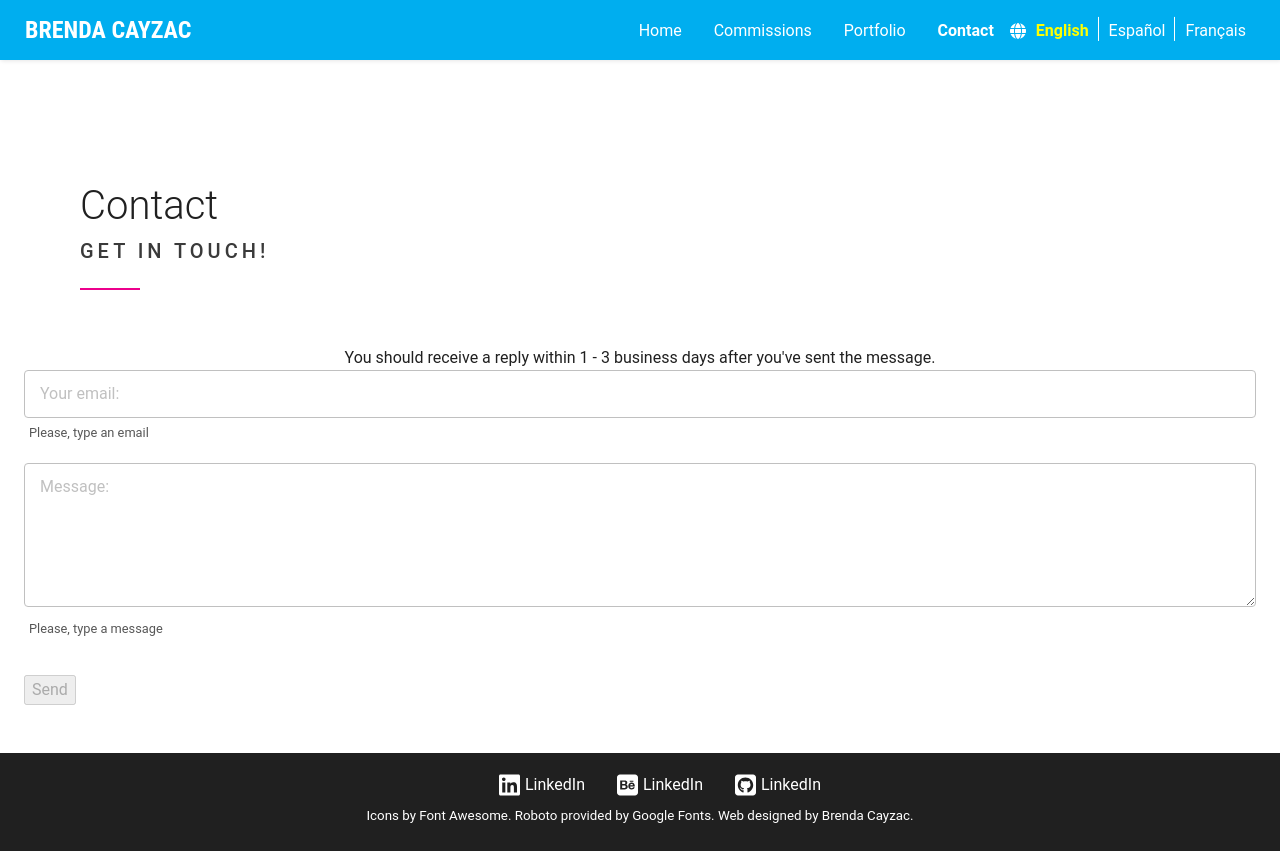
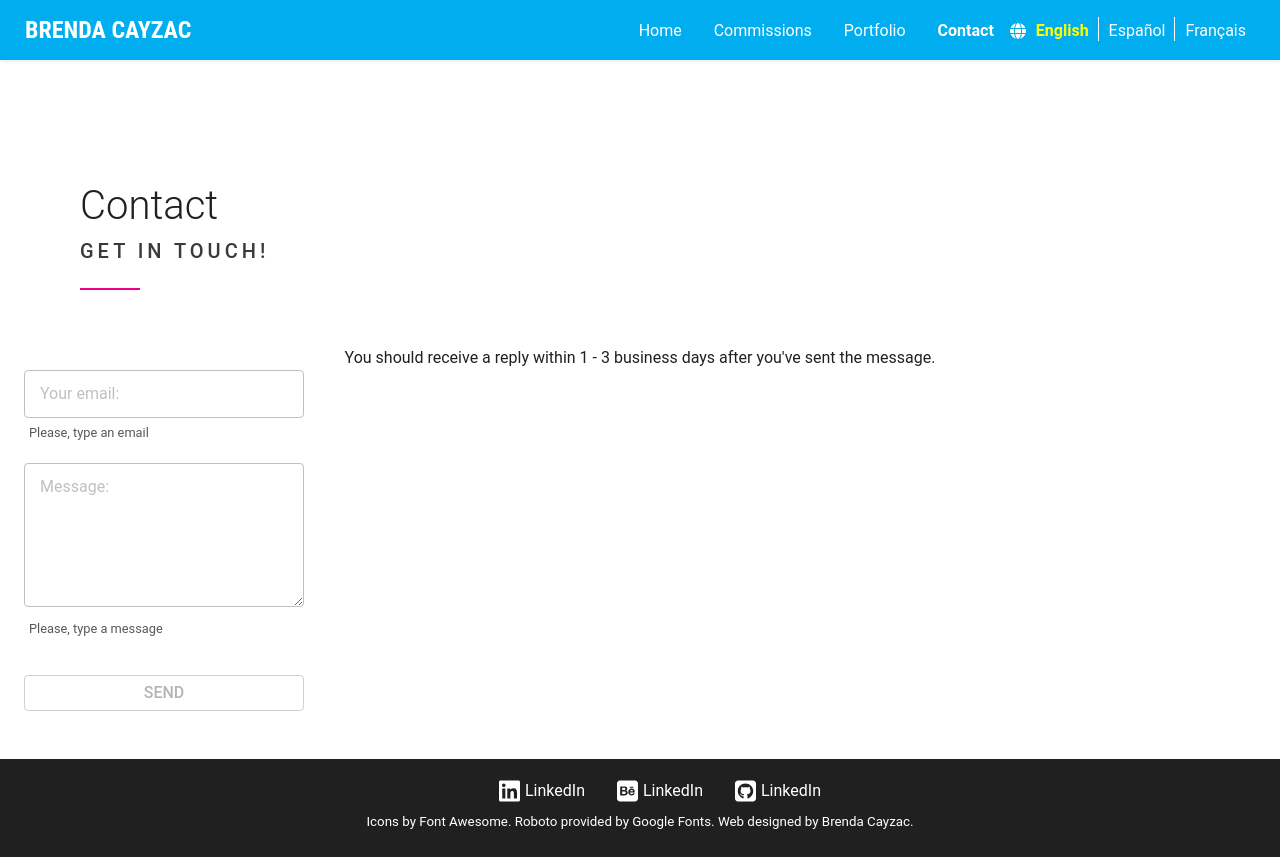
Before and after one commit to BrendaCayzac/vue-commissions-site, a Vue app: page /contact in a window 1280 px wide. Built offline with nearby package versions, Linux system fonts and the light colour scheme.

Commit message:
created material base common button

```diff
--- a/src/components/Buttons/CommonButton.vue
+++ b/src/components/Buttons/CommonButton.vue
@@ -1,17 +1,124 @@
 <template>
-	<button class="Button">
-		<slot>Button</slot>
-	</button>
+  <button
+    @click="onClick"
+    class="button"
+    :disabled="disableConditions"
+    :type="type"
+  >
+    <slot>Button</slot>
+  </button>
 </template>
 
 <script lang="ts">
-import {defineComponent} from "vue";
+import { defineComponent } from "vue";
 
 export default defineComponent({
-	name: "CommonButton",
+  name: "CommonButton",
+
+  props: {
+    onClick: {
+      type: Function,
+      required: true,
+    },
+    disableConditions: {
+      type: Boolean,
+      default: false,
+    },
+    type: {
+      type: String,
+      default: "button",
+    },
+  },
 });
 </script>
 
 <style lang="scss" scoped>
+@import "src/styles/custom";
+
+button {
+  position: relative;
+  display: inline-block;
+  border: solid 1px rgba($bc-gray, 0.24);
+  border-radius: 4px;
+  padding: 0 16px;
+  min-width: 64px;
+  height: 36px;
+  vertical-align: middle;
+  text-align: center;
+  text-overflow: ellipsis;
+  text-transform: uppercase;
+  color: $bc-gray;
+  background-color: transparent;
+  font-size: 1rem;
+  font-weight: 500;
+  line-height: 34px;
+  overflow: hidden;
+  outline: none;
+  cursor: pointer;
+  width: 100%;
+
+  &::-moz-focus-inner {
+    border: none;
+  }
+  /* Overlay */
+  &::before {
+    content: "";
+    position: absolute;
+    left: 0;
+    right: 0;
+    top: 0;
+    bottom: 0;
+    background-color: $bc-cyan;
+    opacity: 0;
+    transition: opacity 0.2s;
+  }
+
+  &::after {
+    content: "";
+    position: absolute;
+    left: 50%;
+    top: 50%;
+    border-radius: 50%;
+    padding: 50%;
+    width: 32px;
+    height: 32px;
+    background-color: $bc-cyan;
+    opacity: 0;
+    transform: translate(-50%, -50%) scale(1);
+    transition: opacity 1s, transform 0.3s;
+  }
+
+  &:hover::before,
+  &:focus::before {
+    opacity: 0.04;
+  }
+
+  /* Active */
+  &:active::after {
+    opacity: 0.16;
+    transform: translate(-50%, -50%) scale(0);
+    transition: transform 0s;
+  }
+/* Disabled */
+	&:disabled {
+		color: rgba($bc-gray, 0.38);
+		background-color: transparent;
+		cursor: initial;
+		&::before {
+			opacity: 0;
+		}
+
+		&::after {
+			opacity: 0;
+		}
+	}
+}
+
+/* Desktop */
+@media (min-width: $tablet) {
+	button{
+		width: 17.5rem;
+	}
+}
 
 </style>
--- a/src/views/ContactView.vue
+++ b/src/views/ContactView.vue
@@ -28,24 +28,25 @@
       </div>
       <div
         class="input-container"
-        :class="{ invalid: isEmailInvalid, filled: formData.message !== '' }"
+        :class="{ invalid: isMessageInvalid, filled: formData.message !== '' }"
       >
         <textarea name="message" v-model="formData.message" />
         <label for="message">Message:</label>
         <p>{{ messageError }}</p>
       </div>
       <div data-netlify-recaptcha="true"></div>
-      <button
-        :disabled="
+      <CommonButton
+        :disable-conditions="
           formData.email === '' ||
           formData.message === '' ||
           isEmailInvalid ||
           isMessageInvalid
         "
         type="submit"
+        @click="handleSubmit"
       >
         Send
-      </button>
+      </CommonButton>
     </form>
   </div>
 </template>
@@ -54,10 +55,11 @@
 import { defineComponent, ref, watch } from "vue";
 
 import Header from "@/components/Header/Header.vue";
+import CommonButton from "@/components/Buttons/CommonButton.vue";
 
 export default defineComponent({
   name: "ContactView",
-  components: { Header },
+  components: { Header, CommonButton },
 
   setup() {
     const formData = ref({
@@ -225,4 +227,13 @@ export default defineComponent({
     }
   }
 }
+
+/* Desktop */
+@media (min-width: $tablet) {
+  .commissions {
+    form {
+      width: 17.5rem;
+    }
+  }
+}
 </style>
```
